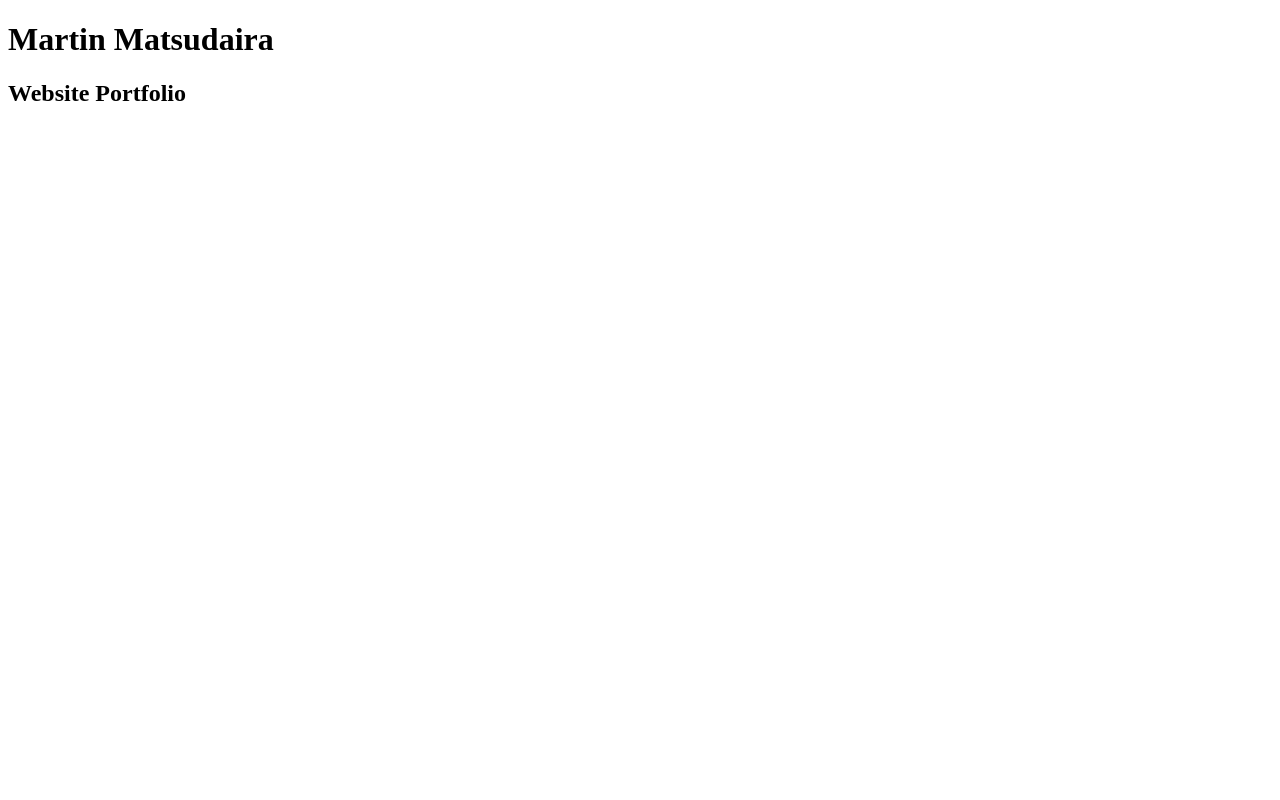
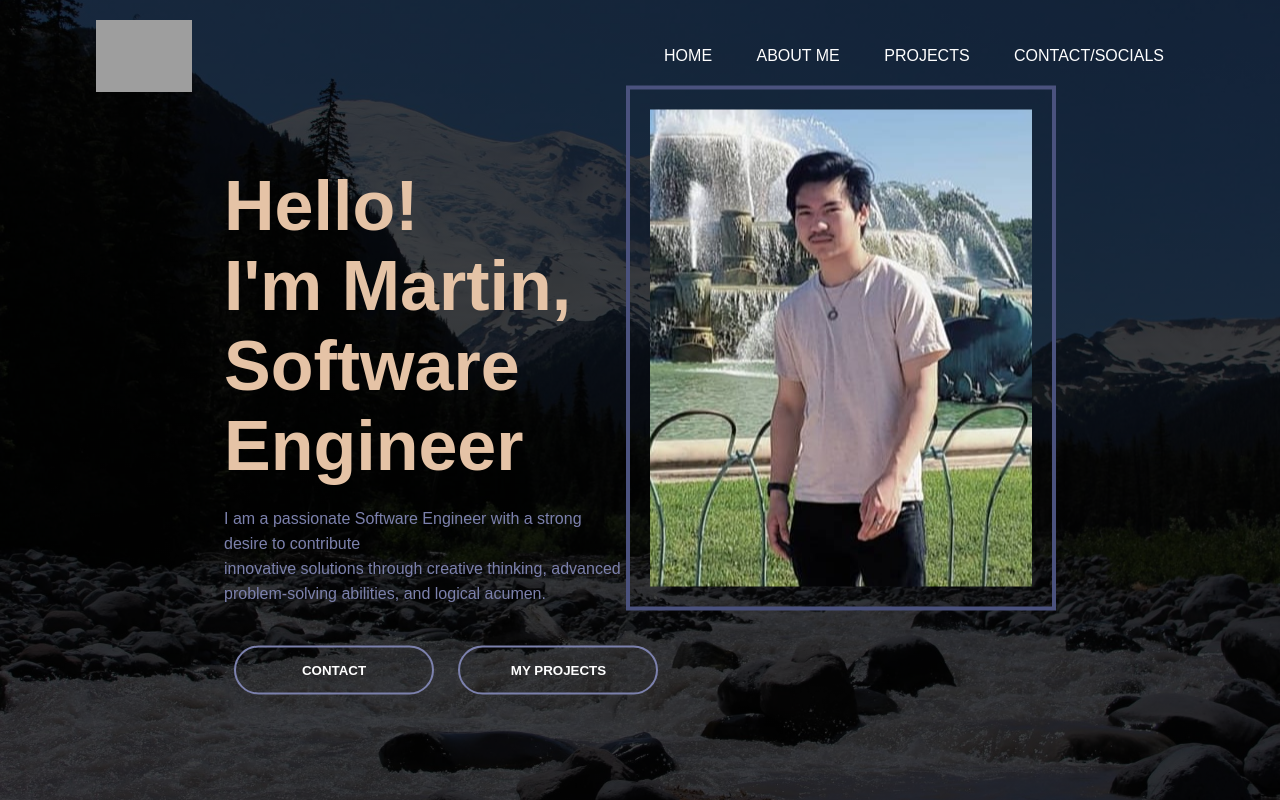
Before and after one commit to m-squared47/m-squared47.github.io, a plain HTML site: page index.html in a window 1280 px wide. Drawn offline with Linux system fonts and the light colour scheme; grey boxes are pictures that could not be loaded.

Commit message:
Landing Page

```diff
--- a/index.html
+++ b/index.html
@@ -1,11 +1,30 @@
 <!DOCTYPE html>
 <html>
     <head>
-        <h1>Martin Matsudaira</h1>
-        <h2>Website Portfolio</h2>
+        <title>Martin Matsudaira Website Portfolio</title>
+        <link rel="stylesheet" href="style.css">
     </head>
     <body>
-
+        <div class="banner">
+            <div class="navbar">
+                <img src="content/logo.png" class="logo">
+                <ul>
+                    <li><a href="#">Home</a></li>
+                    <li><a href="#">About Me</a></li>
+                    <li><a href="#">Projects</a></li>
+                    <li><a href="#">Contact/Socials</a></li>
+                </ul>
+            </div>
+            <div class="content">
+                <img src="content/front_shot.jpg" class="jumbotron">
+                <h1>Hello! <br>I'm Martin, <br>Software Engineer</h1>
+                <p>I am a passionate Software Engineer with a strong desire to contribute <br>innovative solutions through creative thinking, advanced problem-solving abilities, and logical acumen.</p>
+                <div>
+                    <button type="button"><span></span>Contact</button>
+                    <button type="button"><span></span>My Projects</button>
+                </div>
+            </div>
+        </div>
     </body>
     <tail>
 
--- /dev/null
+++ b/style.css
@@ -0,0 +1,113 @@
+*{
+    margin: 0;
+    padding: 0;
+    font-family: sans-serif;
+}
+.banner{
+    width: 100%;
+    height: 100vh;
+    background-image: linear-gradient(rgba(0, 0, 0, 0.75), rgba(0, 0, 0, 0.75)),url(content/background.jpg);
+    background-size: cover;
+    background-position: center;
+    background-attachment: fixed;
+}
+.navbar{
+    width: 85%;
+    margin: auto;
+    padding: 20px 0;
+    display: flex;
+    align-items: center;
+    justify-content: space-between;
+}
+.logo{
+    width: 96px;
+    cursor: pointer;
+}
+.navbar ul li{
+    list-style: none;
+    display: inline-block;
+    margin: 0 20px;
+    position: relative;
+}
+.navbar ul li a{
+    text-decoration: none;
+    color: #ffffff;
+    text-transform: uppercase;
+}
+.navbar ul li::after{
+    content: '';
+    height: 3px;
+    width: 0;
+    background: #7c81ad;
+    position: absolute;
+    left: 0;
+    bottom: -5px;
+    transition: 0.5s;
+}
+.navbar ul li:hover::after{
+    width: 100%;
+}
+.content{
+    width: 65%;
+    position: absolute;
+    margin: auto;
+    padding: 35px;
+    top: 50%;
+    left: 50%;
+    transform: translate(-50%, -50%);
+    text-align: left;
+}
+.content h1{
+    color: #e5c3a6;
+}
+.content p{
+    color: #7c81ad;
+}
+.jumbotron{
+    text-wrap: wrap;
+    float: right;
+    padding: 20px;
+    margin: 0;
+    border: 4px solid #4b527e;
+}
+.content h1{
+    font-size: 70px;
+    margin-top: 80px;
+}
+.content p{
+    margin: 20px auto;
+    font-weight: 100;
+    line-height: 25px;
+}
+button{
+    width: 200px;
+    padding: 15px 0;
+    text-align: center;
+    margin: 20px 10px;
+    border-radius: 25px;
+    font-weight: bold;
+    border: 2px solid #7c81ad;
+    background: transparent;
+    color: #ffffff;
+    cursor: pointer;
+    position: relative;
+    overflow: hidden;
+    text-transform: uppercase;
+}
+span{
+    background: #7c81ad;
+    width:0;
+    height: 100%;
+    border-radius: 25px;
+    position: absolute;
+    left: 0;
+    bottom: 0;
+    z-index: -1;
+    transition: 0.5s;
+}
+button:hover span{
+    width: 100%;
+}
+button:hover{
+    border: none;
+}
```
Also changed, not shown: content/background.jpg (added), content/front_shot.jpg (added), 1 other file.
